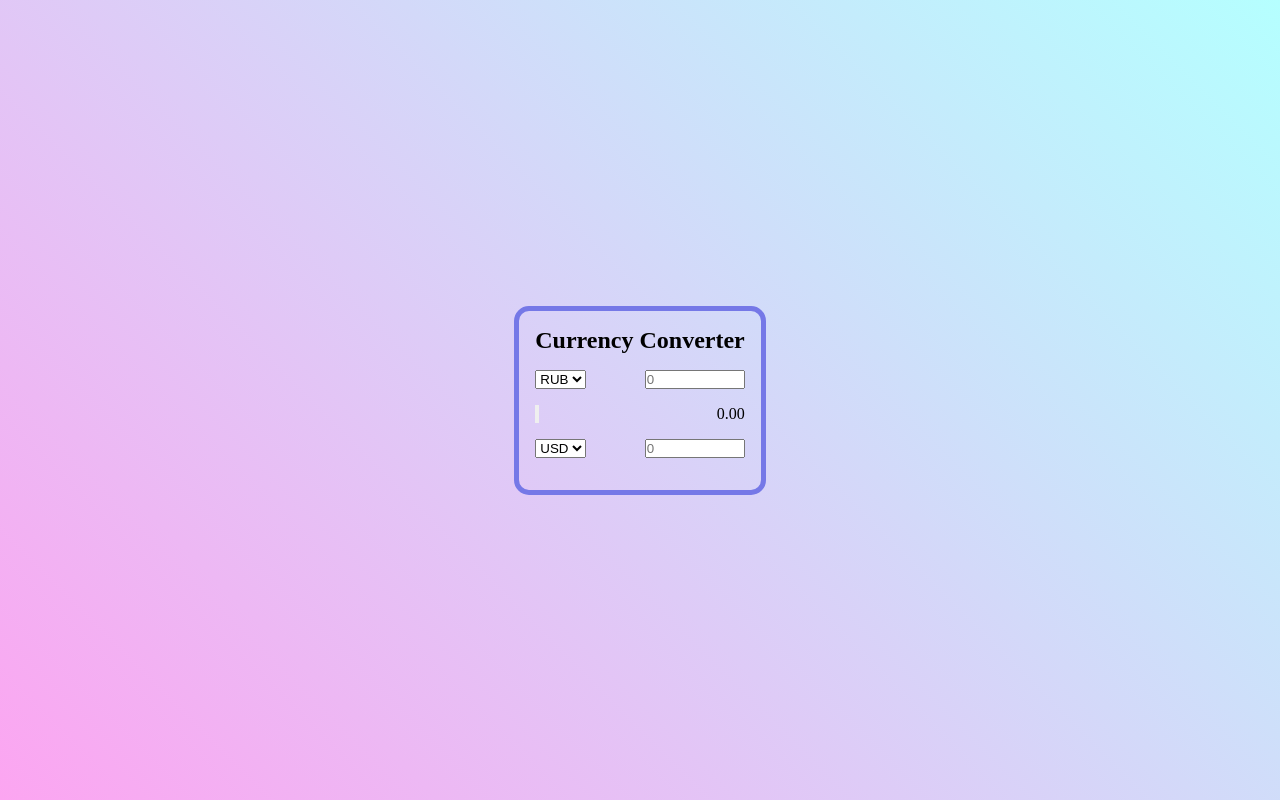
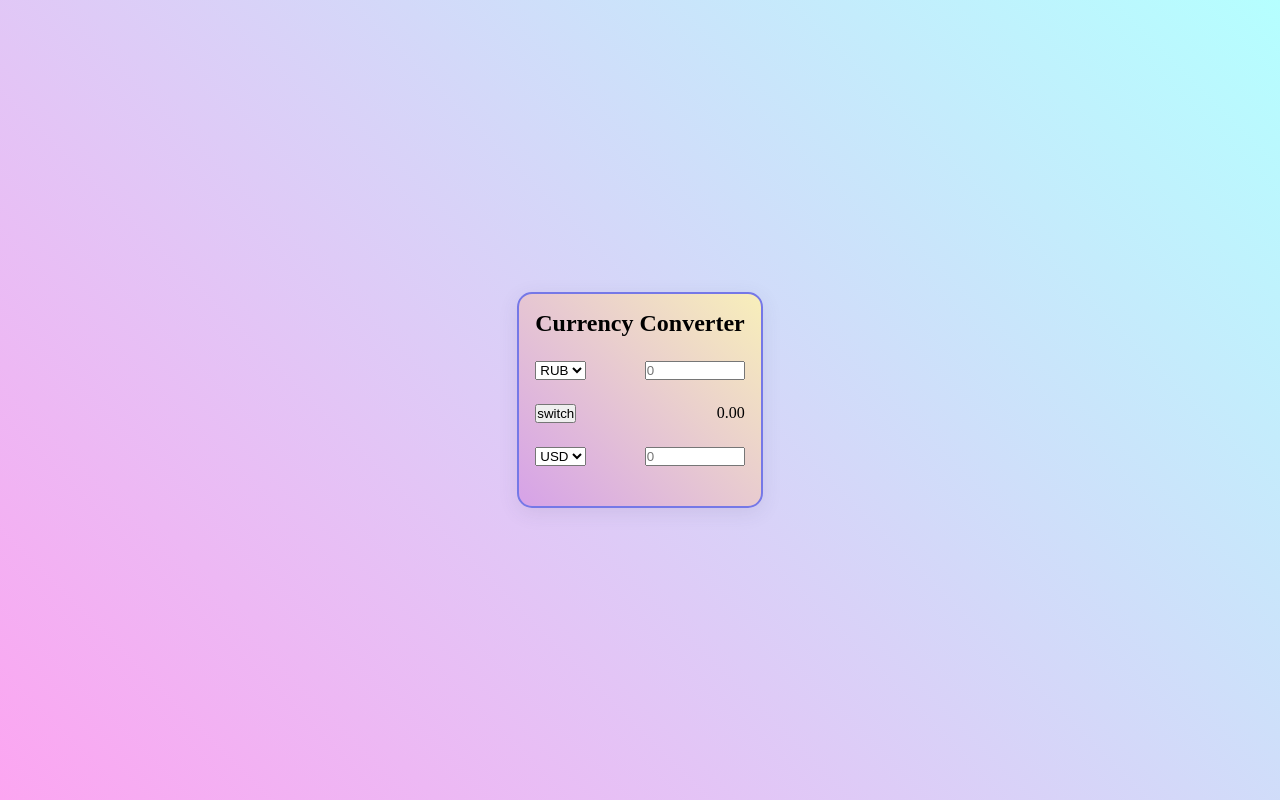
Before and after one commit to zeromvx/converter, a plain HTML site: page index.html in a window 1280 px wide. Drawn offline with Linux system fonts and the light colour scheme; no server answers.

Commit message:
Added styles for converter block

```diff
--- a/css/style.css
+++ b/css/style.css
@@ -17,11 +17,13 @@
 .converter-wrap {
     padding: 1rem;
     border-radius: 15px;
-    border: 5px solid #7578e7;
+    background: linear-gradient(45deg, #D6A2E8, #F8EFBA);
+    border: 2px solid #7578e7;
+    box-shadow: 0px 5px 20px 0px rgba(69,67,96,0.1);
 }
 
 .converter {
-    margin: 1rem 0;
+    margin: 1.5rem 0;
     display: flex;
     justify-content: space-between;
 }
--- a/index.html
+++ b/index.html
@@ -23,7 +23,7 @@
             </div>
 
             <div class="changer">
-                <button class="change-btn"></button>
+                <button class="change-btn">switch</button>
                 <p class="rate">0.00</p>
             </div>
 
```
